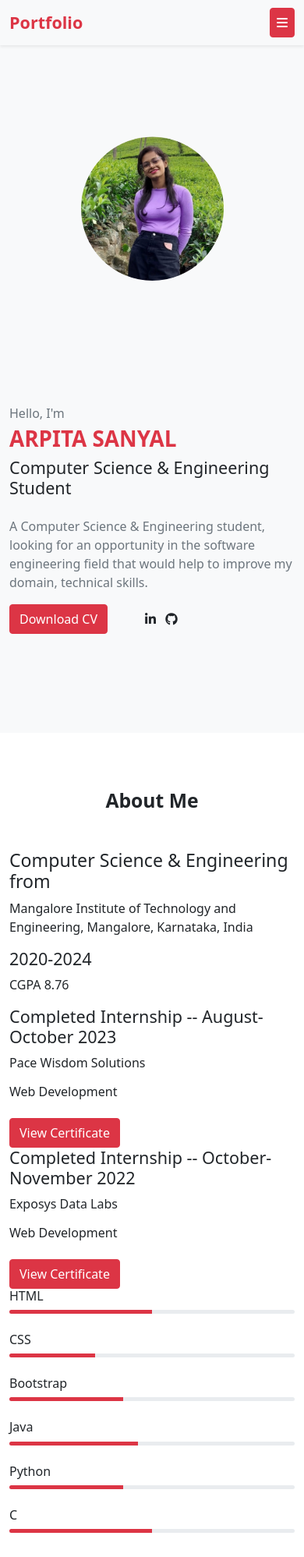
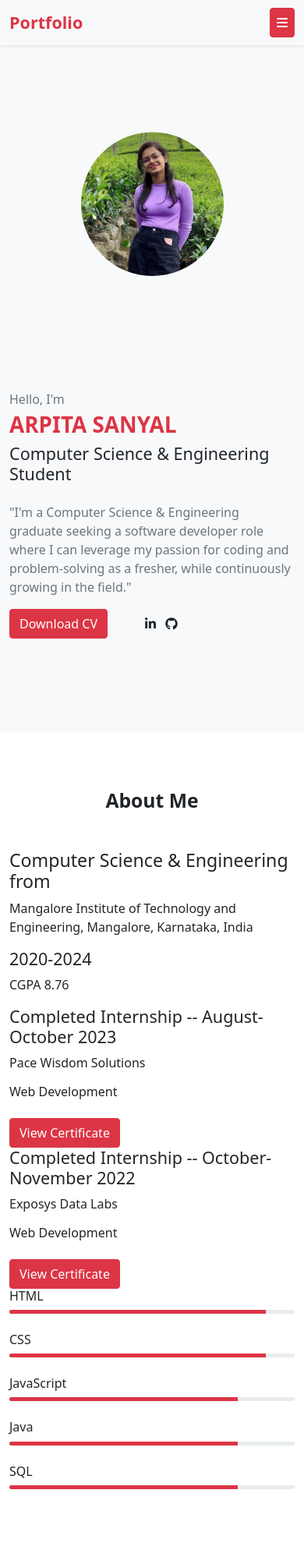
Before and after one commit to Arpita740/portfolio, a plain HTML site: page index.html in a window 390 px wide. Shown: the top 1997 px of the page at 78% size. Drawn offline with Linux system fonts and the light colour scheme.

Commit message:
Update index.html

```diff
--- a/index.html
+++ b/index.html
@@ -42,12 +42,12 @@
                     <p class="text-muted mb-1">Hello, I'm</p>
                     <h1 class="text-danger text-uppercase fs-1 fw-bold">Arpita Sanyal</h1>
                     <h2 class="fs-4">Computer Science & Engineering Student</h2>
-                    <p class="mt-4 text-muted">A Computer Science & Engineering student, looking for an opportunity in the software engineering field that would help to improve my domain, technical skills.</p>
-                </div>
+                    <p class="mt-4 text-muted">"I'm a Computer Science & Engineering graduate seeking a software developer role where I can
+                        leverage my passion for coding and problem-solving as a fresher, while continuously growing in the field."</div>
 
                 <div class="row">
                     <div class="col-lg-12 d-flex align-items-center">
-                        <a href="MITE_CSE_ARPITA_SANYAL.pdf" target="_blank" class="btn btn-danger me-5">Download CV</a>
+                        <a href="./arpita-resume.pdf" target="_blank" class="btn btn-danger me-5">Download CV</a>
                         <div class="social-links">
                             <a href="https://www.linkedin.com/in/arpita-sanyal-10a7141b8/" class="text-dark me-2"><i class="fab fa-linkedin-in"></i></a>
                             <a href="https://github.com/Arpita740" class="text-dark me-2"><i class="fab fa-github"></i></a>
@@ -96,37 +96,32 @@
                 <div class="skill-item mb-4">
                     <h3 class="fs-6">HTML</h3>
                     <div class="progress" style="height: 5px;">
-                        <div class="progress-bar bg-danger" role="progressbar" style="width: 50%;" aria-valuenow="50" aria-valuemin="0" aria-valuemax="100"></div>
+                        <div class="progress-bar bg-danger" role="progressbar" style="width: 90%;" aria-valuenow="90" aria-valuemin="0" aria-valuemax="100"></div>
                     </div>
                 </div>
                 <div class="skill-item mb-4">
                     <h3 class="fs-6">CSS</h3>
                     <div class="progress" style="height: 5px;">
-                        <div class="progress-bar bg-danger" role="progressbar" style="width: 30%;" aria-valuenow="30" aria-valuemin="0" aria-valuemax="100"></div>
+                        <div class="progress-bar bg-danger" role="progressbar" style="width: 90%;" aria-valuenow="90" aria-valuemin="0" aria-valuemax="100"></div>
                     </div>
                 </div>
                 <div class="skill-item mb-4">
-                    <h3 class="fs-6">Bootstrap</h3>
+                    <h3 class="fs-6">JavaScript</h3>
                     <div class="progress" style="height: 5px;">
-                        <div class="progress-bar bg-danger" role="progressbar" style="width: 40%" aria-valuenow="40" aria-valuemin="0" aria-valuemax="100"></div>
+                        <div class="progress-bar bg-danger" role="progressbar" style="width: 80%" aria-valuenow="80" aria-valuemin="0" aria-valuemax="100"></div>
                     </div>
                 </div>
                 <div class="skill-item mb-4">
                     <h3 class="fs-6">Java</h3>
                     <div class="progress" style="height: 5px;">
-                        <div class="progress-bar bg-danger" role="progressbar" style="width: 45%" aria-valuenow="45" aria-valuemin="0" aria-valuemax="100"></div>
+                        <div class="progress-bar bg-danger" role="progressbar" style="width: 80%" aria-valuenow="80" aria-valuemin="0" aria-valuemax="100"></div>
                     </div>
                 </div>
+
                 <div class="skill-item mb-4">
-                    <h3 class="fs-6">Python</h3>
+                    <h3 class="fs-6">SQL</h3>
                     <div class="progress" style="height: 5px;">
-                        <div class="progress-bar bg-danger" role="progressbar" style="width: 40%" aria-valuenow="40" aria-valuemin="0" aria-valuemax="100"></div>
-                    </div>
-                </div>
-                <div class="skill-item mb-4">
-                    <h3 class="fs-6">C</h3>
-                    <div class="progress" style="height: 5px;">
-                        <div class="progress-bar bg-danger" role="progressbar" style="width: 50%" aria-valuenow="50" aria-valuemin="0" aria-valuemax="100"></div>
+                        <div class="progress-bar bg-danger" role="progressbar" style="width: 80%" aria-valuenow="80" aria-valuemin="0" aria-valuemax="100"></div>
                     </div>
                 </div>
             </div>
@@ -272,9 +267,9 @@
                     </div>
                 </div>
             </div>
-            <div class="col-md-7">
-                <div class="contact-form">
-                    <form>
+            <!-- <div class="col-md-7"> -->
+                <!-- <div class="contact-form"> -->
+                    <!-- <form>
                         <div class="row">
                             <div class="col-lg-6 mb-4">
                                 <input type="text" placeholder="Your name" class="form-control form-control-lg fs-6 border-0 shadow-sm">
@@ -298,18 +293,18 @@
                                 <button type="submit" class="btn btn-danger px-3">Send Message</button>
                             </div>
                         </div>
-                    </form>
+                    </form> -->
                 </div>
             </div>
         </div>
     </div>
 </section>
 
-<footer class="footer border-top py-4">
-    <div class="container-lg">
+<footer class="footer border-top py-4" style=" background-color: white;">
+    <div class="container-lg" >
         <div class="row">
-            <div class="col-lg-12">
-                <p class="m-0 text-center text-muted">Arpita</p>
+            <div class="col-lg-12" >
+                <p class="m-0 text-center text-muted" style="color:#6c1e26" >Arpita</p>
             </div>
         </div>
     </div>
```
